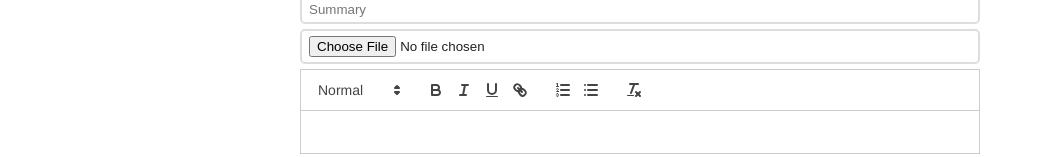
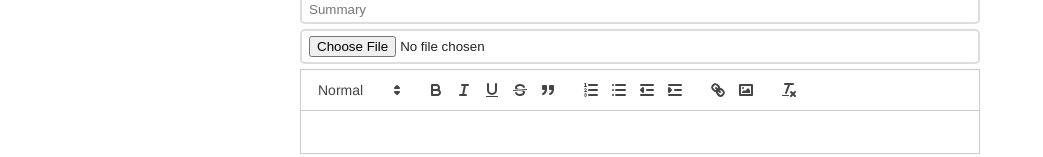
Before and after one commit to AakashMalhotra22/Blog-It, a React (Create React App) app in the folder client-frontend/: page /create in a window 1280 px wide. Shown: the part 148-305 px from the top of the page, without its empty margins (0-1043 px from the left). Built offline with nearby package versions, Linux system fonts and the light colour scheme.

Commit message:
indexPage changed

```diff
--- a/client-frontend/src/Components/CreatePost.js
+++ b/client-frontend/src/Components/CreatePost.js
@@ -43,6 +43,7 @@ const CreatePost = ()=>{
         // if properly works, navigate to blog page
         if (response.ok)
         {
+            console.log(response.status);
           navigate("/");
         }
         // Ask to login again
@@ -59,7 +60,7 @@ const CreatePost = ()=>{
             <input type="title" placeholder={'Title'} value={title} onChange={ev => setTitle(ev.target.value)} />
             <input type="summary" placeholder={'Summary'} value={summary} onChange={ev => setSummary(ev.target.value)} />
             <input type="file" onChange={ev => setFiles(ev.target.files)} />
-            <ReactQuill/>
+            <ReactQuill value ={content} modules = {modules} onChange={newValue=>setContent(newValue)}/>
             <button style={{marginTop:'5px'}}>Create Post</button>
         </form>
     )
```
